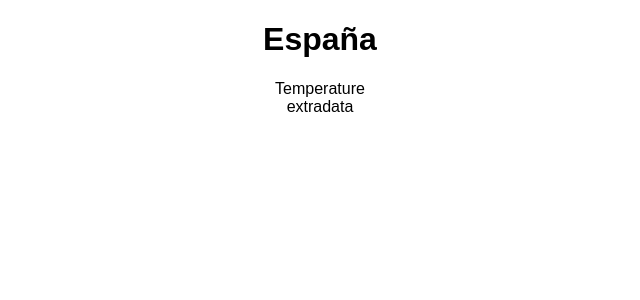
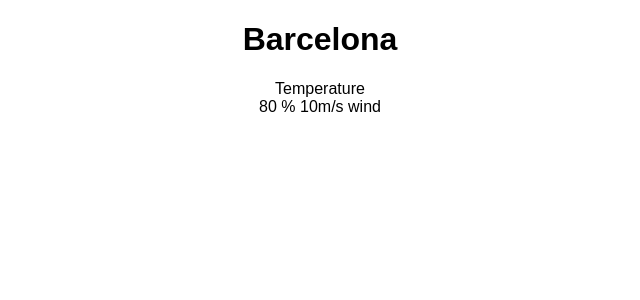
Before and after one commit to IoNetoI/ReactCourse, a React (Create React App) app: page / in a window 1280 px wide. Shown: the top 300 px of the page, without its empty margins (320-960 px from the left). Built offline with nearby package versions, Linux system fonts and the light colour scheme.

Commit message:
install library

```diff
--- a/package.json
+++ b/package.json
@@ -5,7 +5,8 @@
   "dependencies": {
     "react": "^16.4.0",
     "react-dom": "^16.4.0",
-    "react-scripts": "1.1.4"
+    "react-scripts": "1.1.4",
+    "react-weathericons": "^1.0.4"
   },
   "scripts": {
     "start": "react-scripts start",
--- a/src/components/Location.js
+++ b/src/components/Location.js
@@ -1,9 +1,8 @@
 import React from 'react';
 
-const Location = (props) => {
-   console.log(props);
-   debugger;
-   return (<div><h1>España</h1></div>)
+const Location = ({ city }) => {
+    // //const {city} = props; //destricturing
+    return (<div><h1>{city}</h1></div>)
 };
 
 
--- a/src/components/WeatherData.js
+++ b/src/components/WeatherData.js
@@ -5,7 +5,7 @@ import WeatherExtraData from './WeatherExtraData';
 const WeatherData = () => (
     <div>
         <WeatherTemperature/>
-        <WeatherExtraData/>
+        <WeatherExtraData humidity={80} wind={'10m/s'}/>
     </div>
 );
 
--- a/src/components/WeatherExtraData.js
+++ b/src/components/WeatherExtraData.js
@@ -1,7 +1,10 @@
 import React from 'react';
 
-const WeatherExtraData = () => (
-   <div>extradata</div>
+const WeatherExtraData = ({humidity, wind}) => (
+   <div>
+        <span>{`${humidity}  % `}</span>
+        <span>{`${wind} wind`}</span>
+   </div>
 );
 
 export default WeatherExtraData;
--- a/src/components/WeatherLocation.js
+++ b/src/components/WeatherLocation.js
@@ -4,8 +4,8 @@ import WeatherData from './WeatherData';
 
 const WeatherLocation = () => (
     <div>
-    <Location city={'España !'}/>
-    <WeatherData/>
+        <Location city={'Barcelona'}/>
+        <WeatherData/>
     </div>
 );
 
```
Also changed, not shown: 1 other file (tests, documents, lock files or other folders).
